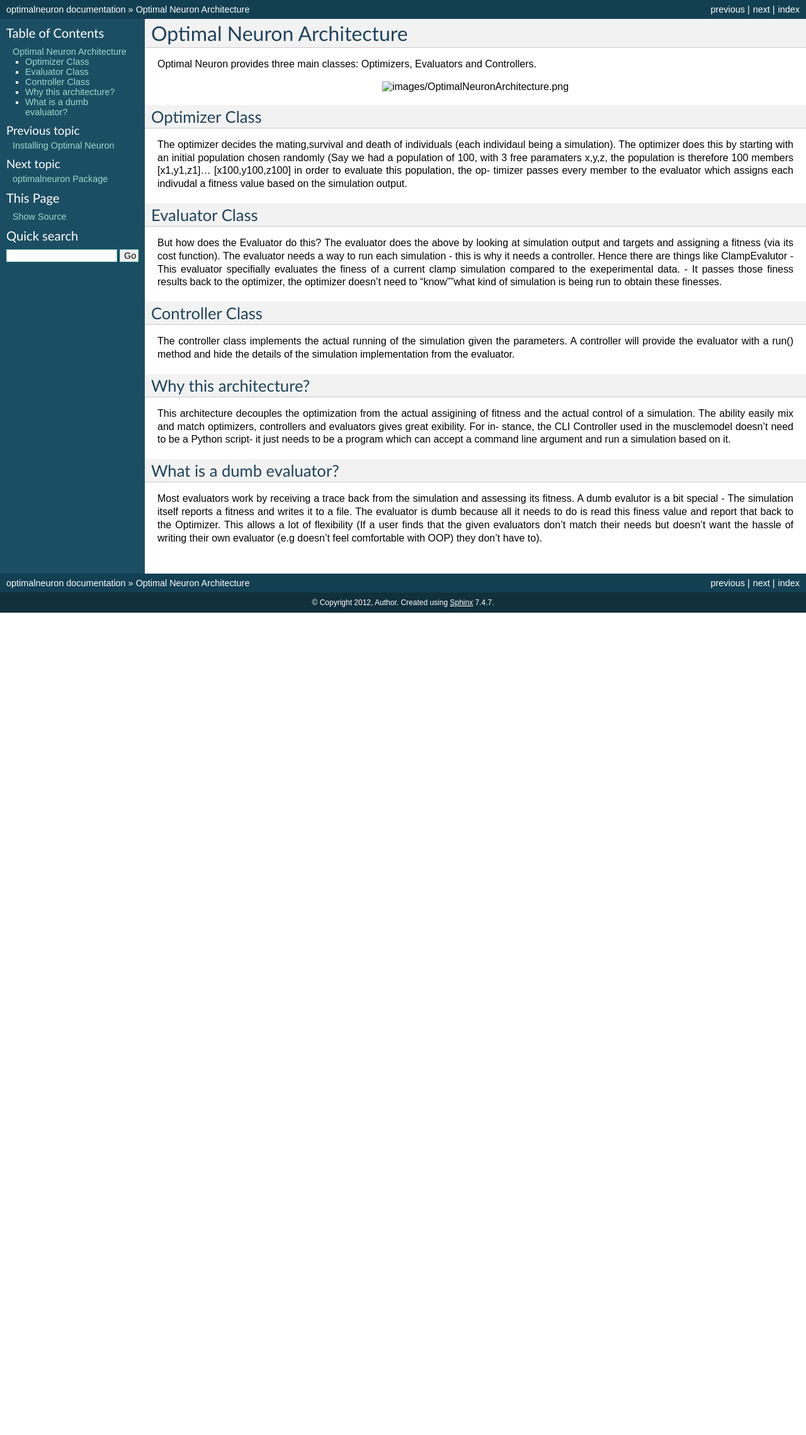
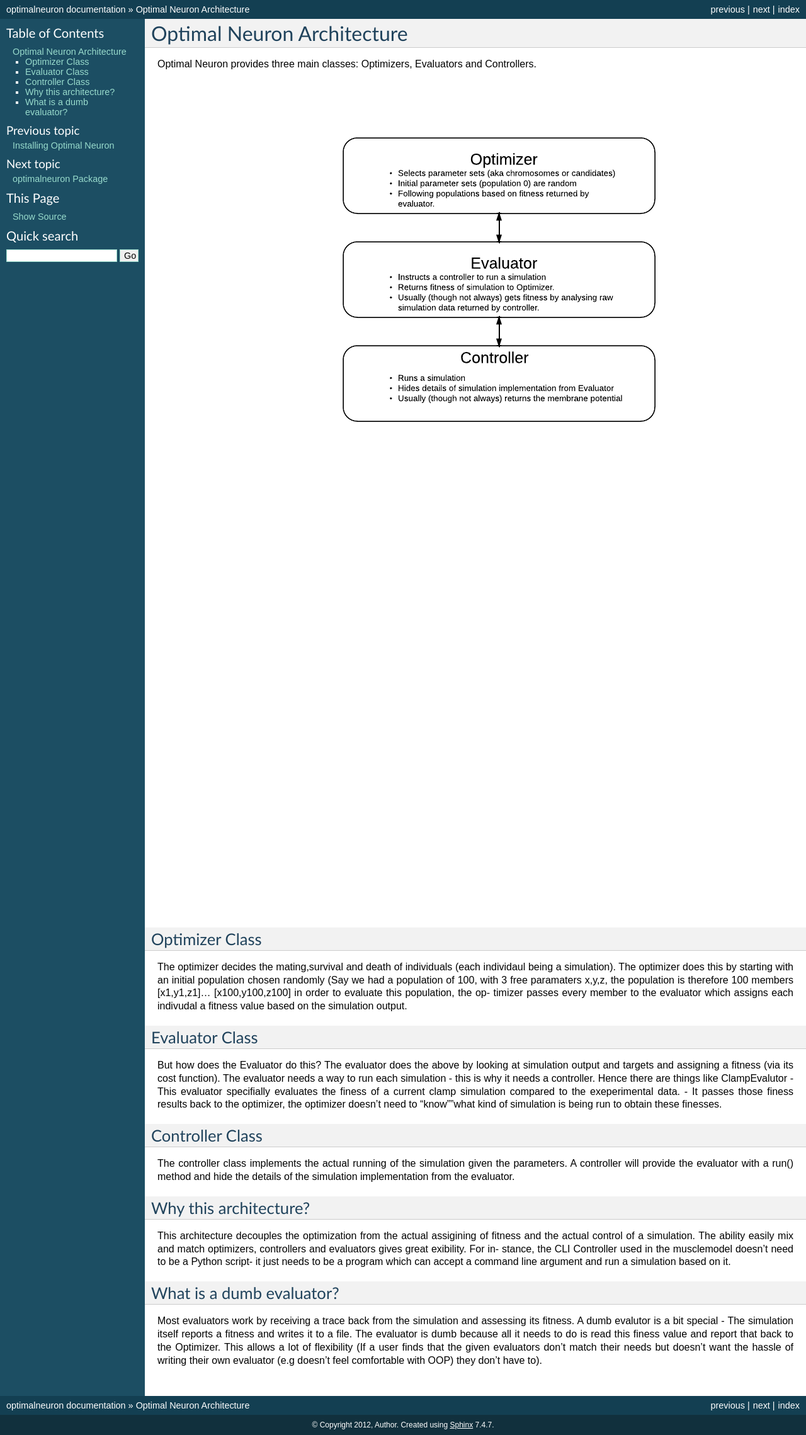
Before and after one commit to NeuralEnsemble/neurotune, a Sphinx documentation site: the page built from doc/architecture.rst, in a window 1280 px wide. Shown: the whole page at 63% size. Built offline with Sphinx 7.4.7, drawn with Linux system fonts in a browser that asks for light colours; pages that are not in the unit, such as notebooks, are missing from menus; before the commit the page ends 973 px from its top, so only the background shows below that.

Commit message:
fixed image path

```diff
--- a/doc/architecture.rst
+++ b/doc/architecture.rst
@@ -4,7 +4,7 @@ Optimal Neuron Architecture
 Optimal Neuron provides three main classes: Optimizers, Evaluators
 and Controllers.
 
-.. figure::  images/OptimalNeuronArchitecture.png
+.. figure::  OptimalNeuronArchitecture.png
    :align:   center
 
 Optimizer Class
```
